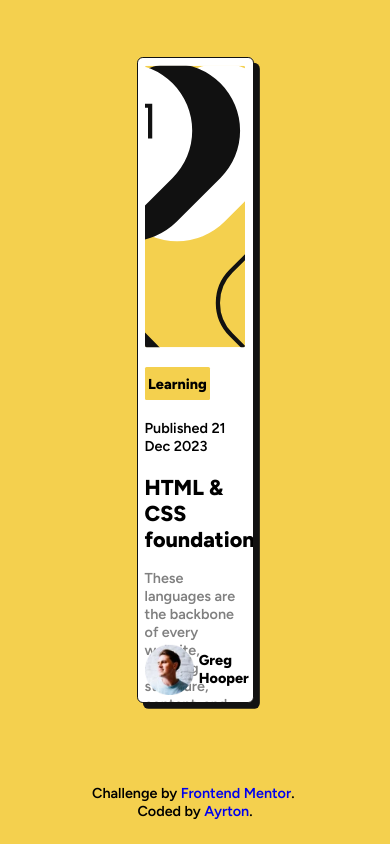
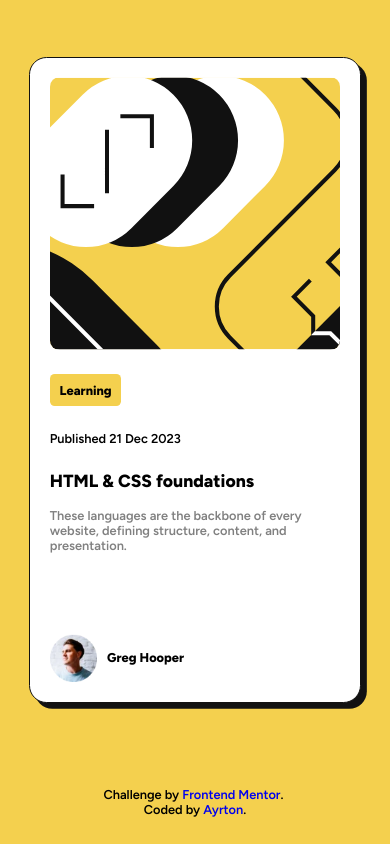
Before and after one commit to ayrtton/blog-preview-card, a React (Vite) app: page / in a window 390 px wide. Built offline with nearby package versions, Linux system fonts and the light colour scheme.

Commit message:
Set the style for mobile devices

```diff
--- a/src/assets/css/main.css
+++ b/src/assets/css/main.css
@@ -43,6 +43,31 @@
   }
   #details, #author, p, footer {
     font-size: 0.9rem;
+  }
+}
+@media (max-width: 1000px) {
+  h1 {
+    font-size: 1.1rem;
+  }
+  #details, #author, p, footer {
+    font-size: 0.8rem;
+  }
+}
+@media (max-width: 850px) {
+  main #card {
+    width: 85%;
+    border-radius: 4.5vw;
+    padding: 5vw;
+  }
+  main #card #image {
+    border-radius: 2.5vw;
+  }
+  main #card #details .badge {
+    padding: 1vh 2.5vw;
+    border-radius: 1.2vw;
+  }
+  main #card #author {
+    gap: 2.5vw;
   }
 }
 body {
--- a/src/assets/sass/_media-queries.scss
+++ b/src/assets/sass/_media-queries.scss
@@ -19,3 +19,30 @@
 @media (max-width: 1250px) {
     @include font_sizes(1.35rem, .9rem);
 }
+
+@media (max-width: 1000px) {
+    @include font_sizes(1.1rem, .8rem);
+}
+
+@media (max-width: 850px) {
+    main {
+        #card {
+            width: 85%;
+            border-radius: 4.5vw;
+            padding: 5vw;
+
+            #image {
+                border-radius: 2.5vw;
+            }
+
+            #details .badge {
+                padding: 1vh 2.5vw;
+                border-radius: 1.2vw;
+            }
+
+            #author {
+                gap: 2.5vw;
+            }
+        }
+    }
+}
```
Also changed, not shown: 1 other file (tests, documents, lock files or other folders).
